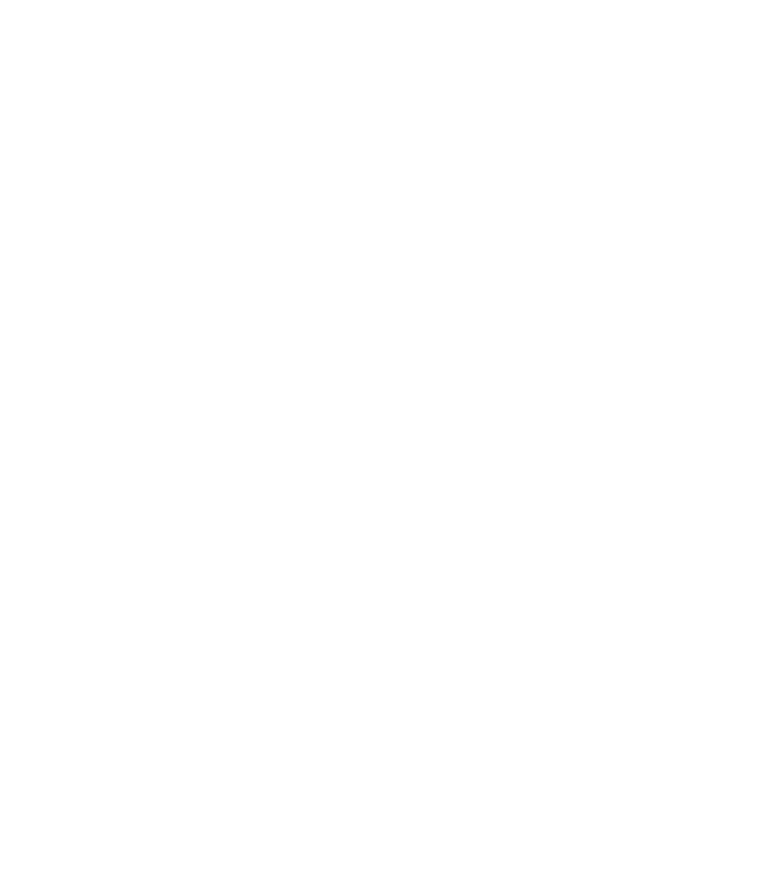
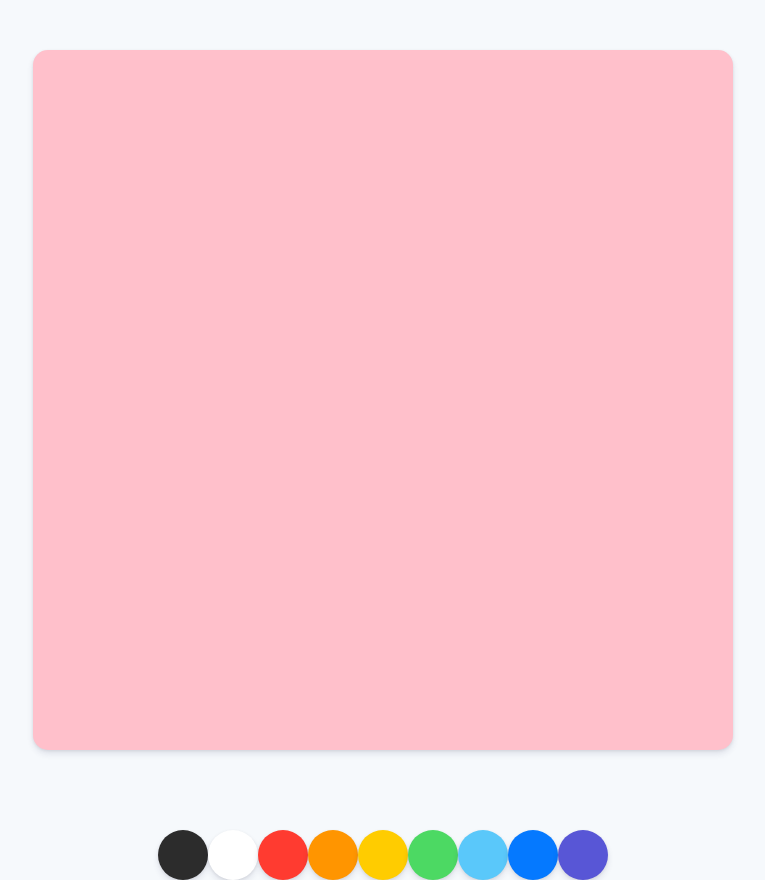
Before and after one commit to sonxxx/paintjs, a plain HTML site: page index.html in a window 1280 px wide. Shown: the whole page, without its empty margins (257-1022 px from the left). Before the commit the page ends 800 px from the top, so only its background shows below. Drawn offline with Linux system fonts and the light colour scheme.

Commit message:
Second Commit_setup

```diff
--- a/index.html
+++ b/index.html
@@ -1,5 +1,5 @@
 <!DOCTYPE html>
-<html lang="en">
+<html lang="ko">
 
 <head>
   <meta charset="UTF-8">
@@ -10,6 +10,20 @@
 </head>
 
 <body>
+  <canvas id="jsCanvas" class="canvas"></canvas>
+  <div class="controls">
+    <div class="controls__colors" id="jsColors">
+      <div class="controls__color" style="background-color: #2c2c2c"></div>
+      <div class="controls__color" style="background-color: white"></div>
+      <div class="controls__color" style="background-color: #FF3B30"></div>
+      <div class="controls__color" style="background-color: #FF9500"></div>
+      <div class="controls__color" style="background-color: #FFCC00"></div>
+      <div class="controls__color" style="background-color: #4CD963"></div>
+      <div class="controls__color" style="background-color: #5AC8FA"></div>
+      <div class="controls__color" style="background-color: #0579FF"></div>
+      <div class="controls__color" style="background-color: #5856D6"></div>
+    </div>
+  </div>
   <script src="app.js"></script>
 </body>
 
--- /dev/null
+++ b/reset.css
@@ -0,0 +1,43 @@
+html, body, div, span, applet, object, iframe,
+h1, h2, h3, h4, h5, h6, p, blockquote, pre,
+a, abbr, acronym, address, big, cite, code,
+del, dfn, em, img, ins, kbd, q, s, samp,
+small, strike, strong, sub, sup, tt, var,
+b, u, i, center,
+dl, dt, dd, ol, ul, li,
+fieldset, form, label, legend,
+table, caption, tbody, tfoot, thead, tr, th, td,
+article, aside, canvas, details, embed,
+figure, figcaption, footer, header, hgroup,
+menu, nav, output, ruby, section, summary,
+time, mark, audio, video {
+	margin: 0;
+	padding: 0;
+	border: 0;
+	font-size: 100%;
+	font: inherit;
+	vertical-align: baseline;
+}
+/* HTML5 display-role reset for older browsers */
+article, aside, details, figcaption, figure,
+footer, header, hgroup, menu, nav, section {
+	display: block;
+}
+body {
+	line-height: 1;
+}
+ol, ul {
+	list-style: none;
+}
+blockquote, q {
+	quotes: none;
+}
+blockquote:before, blockquote:after,
+q:before, q:after {
+	content: '';
+	content: none;
+}
+table {
+	border-collapse: collapse;
+	border-spacing: 0;
+}
--- a/style.css
+++ b/style.css
@@ -0,0 +1,32 @@
+@import "reset.css";
+body {
+  background-color: #f6f9fc;
+  display: flex;
+  flex-direction: column;
+  align-items: center;
+  padding-top: 50px;
+}
+
+.canvas {
+  width: 700px;
+  height: 700px;
+  background-color: pink;
+  border-radius: 15px;
+  box-shadow: 0 4px 6px rgba(50, 50, 93, 0.11), 0 1px 3px rgba(0, 0, 0, 0.08);
+}
+
+.controls {
+  margin-top: 80px;
+}
+
+.controls .controls__colors {
+  display: flex;
+}
+
+.controls__colors .controls__color {
+  width: 50px;
+  height: 50px;
+  border-radius: 25px;
+  cursor: pointer;
+  box-shadow: 0 4px 6px rgba(50, 50, 93, 0.11), 0 1px 3px rgba(0, 0, 0, 0.08);
+}
```
